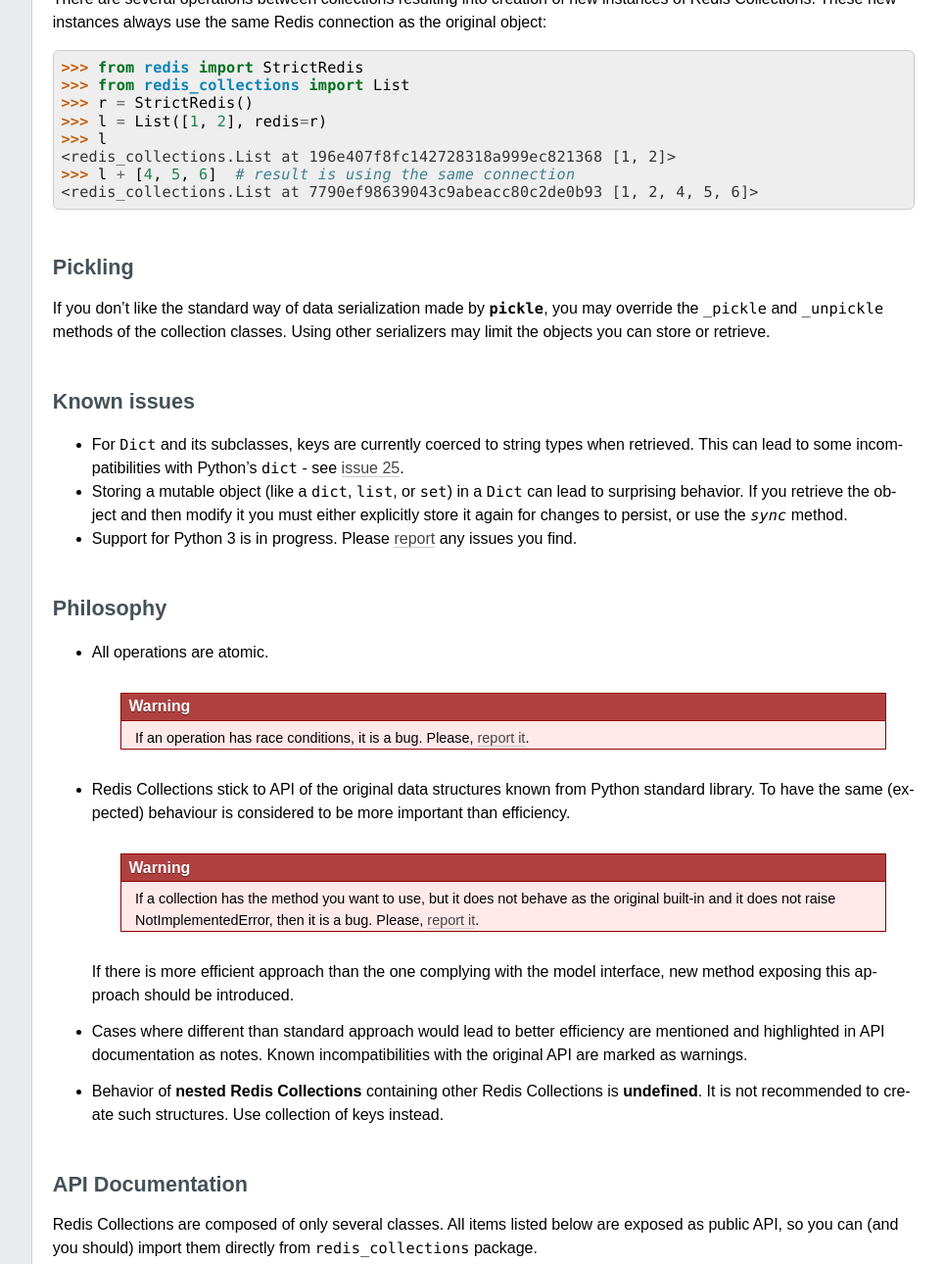
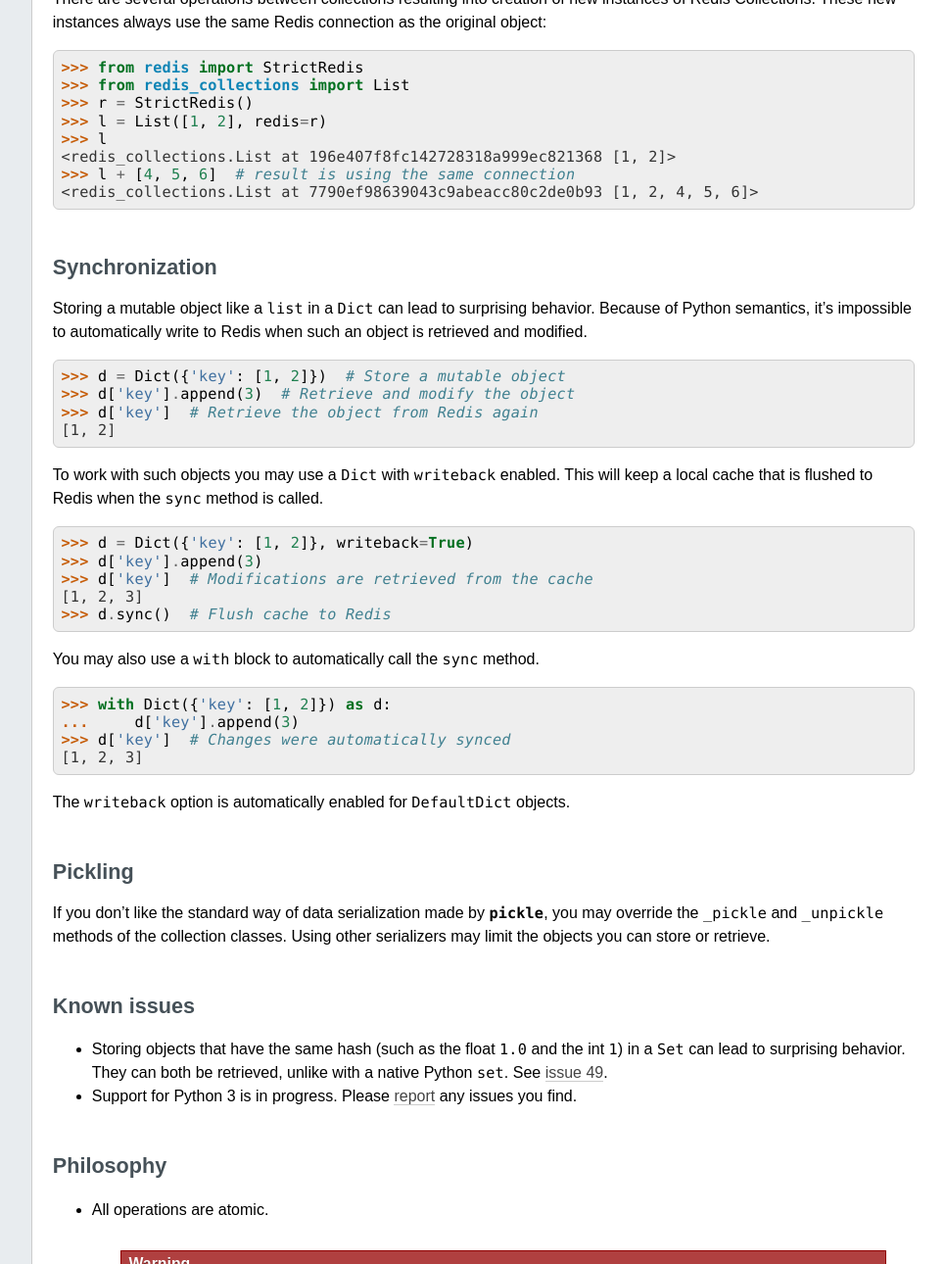
Before and after one commit to redis-collections/redis-collections, a Sphinx documentation site: the page built from docs/index.rst, in a window 1280 px wide and 1400 px high, scrolled down 1748 px, cut to the strip 0-1290 px from the top of the window. Shown: the whole strip at 98% size, without its empty margins (224-1189 px from the left). Built offline with Sphinx 7.4.7, drawn with Linux system fonts in a browser that asks for light colours.

Commit message:
Update docs for PRs 45, 46

```diff
--- a/README.rst
+++ b/README.rst
@@ -35,7 +35,7 @@ Redis Collections are a simple, pythonic way how to access Redis structures:
   >>> d
   <redis_collections.Dict at fe267c1dde5d4f648e7bac836a0168fe {'jagr': 68, 'hasek': 39}>
 
-Available collections are ``Dict``, ``List``, ``Set``, ``Counter``.
+Available collections are ``Dict``, ``List``, ``Set``, ``Counter``, and ``DefaultDict``.
 
 Documentation
 -------------
--- a/docs/index.rst
+++ b/docs/index.rst
@@ -83,6 +83,33 @@ always use the same Redis connection as the original object::
     >>> l + [4, 5, 6]  # result is using the same connection
     <redis_collections.List at 7790ef98639043c9abeacc80c2de0b93 [1, 2, 4, 5, 6]>
 
+Synchronization
+---------------
+Storing a mutable object like a ``list`` in a ``Dict`` can lead to surprising behavior.
+Because of Python semantics, it's impossible to automatically write to Redis when such an object is retrieved and modified.
+
+    >>> d = Dict({'key': [1, 2]})  # Store a mutable object
+    >>> d['key'].append(3)  # Retrieve and modify the object
+    >>> d['key']  # Retrieve the object from Redis again
+    [1, 2]
+
+To work with such objects you may use a ``Dict`` with ``writeback`` enabled. This will keep a local cache that is flushed to Redis when the ``sync`` method is called.
+
+    >>> d = Dict({'key': [1, 2]}, writeback=True)
+    >>> d['key'].append(3)
+    >>> d['key']  # Modifications are retrieved from the cache
+    [1, 2, 3]
+    >>> d.sync()  # Flush cache to Redis
+
+You may also use a ``with`` block to automatically call the ``sync`` method.
+
+    >>> with Dict({'key': [1, 2]}) as d:
+    ...     d['key'].append(3)
+    >>> d['key']  # Changes were automatically synced
+    [1, 2, 3]
+
+The ``writeback`` option is automatically enabled for ``DefaultDict`` objects.
+
 Pickling
 --------
 
@@ -92,11 +119,7 @@ Using other serializers may limit the objects you can store or retrieve.
 Known issues
 ------------
 
-*   For ``Dict`` and its subclasses, keys are currently coerced to string types when retrieved.
-    This can lead to some incompatibilities with Python's ``dict`` - see `issue 25 <https://github.com/honzajavorek/redis-collections/issues/25>`_.
-
-*   Storing a mutable object (like a ``dict``, ``list``, or ``set``) in a ``Dict`` can lead to surprising behavior.
-    If you retrieve the object and then modify it you must either explicitly store it again for changes to persist, or use the `sync` method.
+*   Storing objects that have the same hash (such as the float ``1.0`` and the int ``1``) in a ``Set`` can lead to surprising behavior. They can both be retrieved, unlike with a native Python ``set``. See `issue 49 <https://github.com/honzajavorek/redis-collections/issues/49>`_.
 
 *   Support for Python 3 is in progress. Please `report <https://github.com/honzajavorek/redis-collections/issues>`_ any issues you find.
 
```
